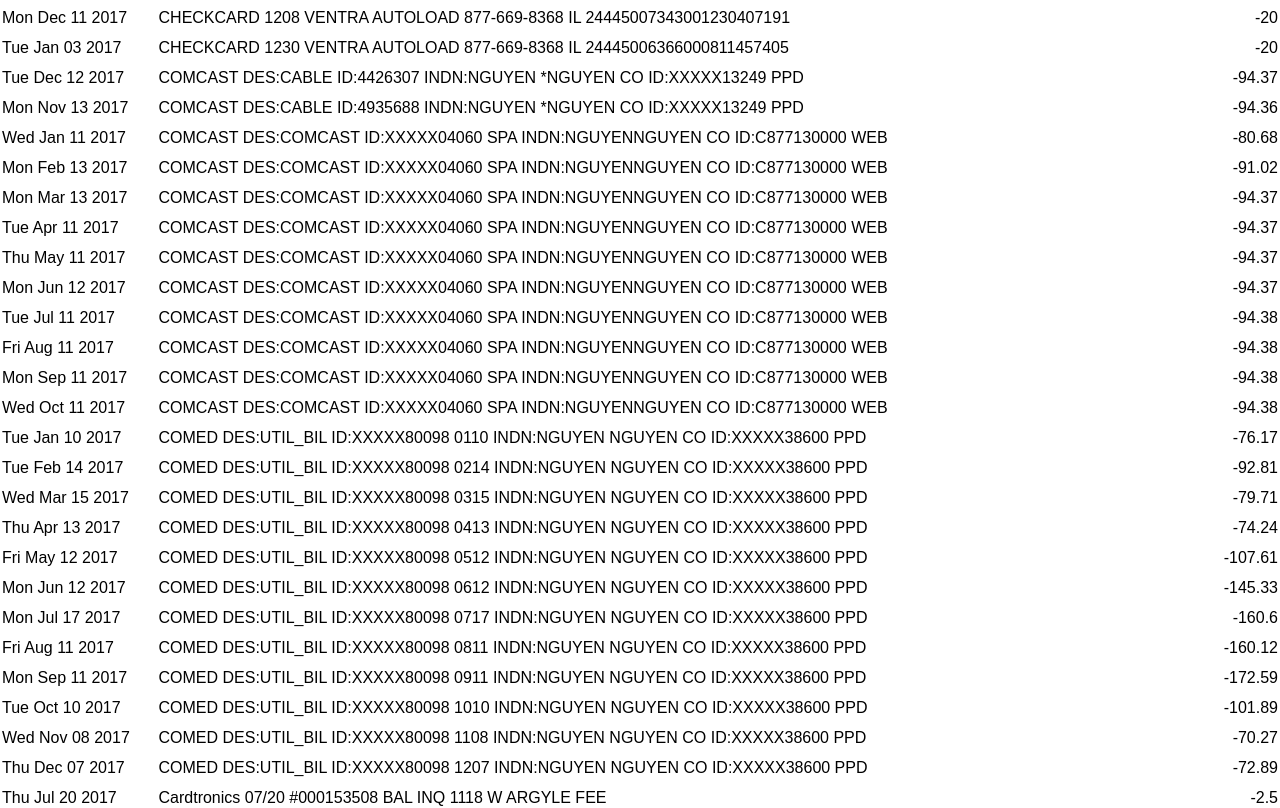
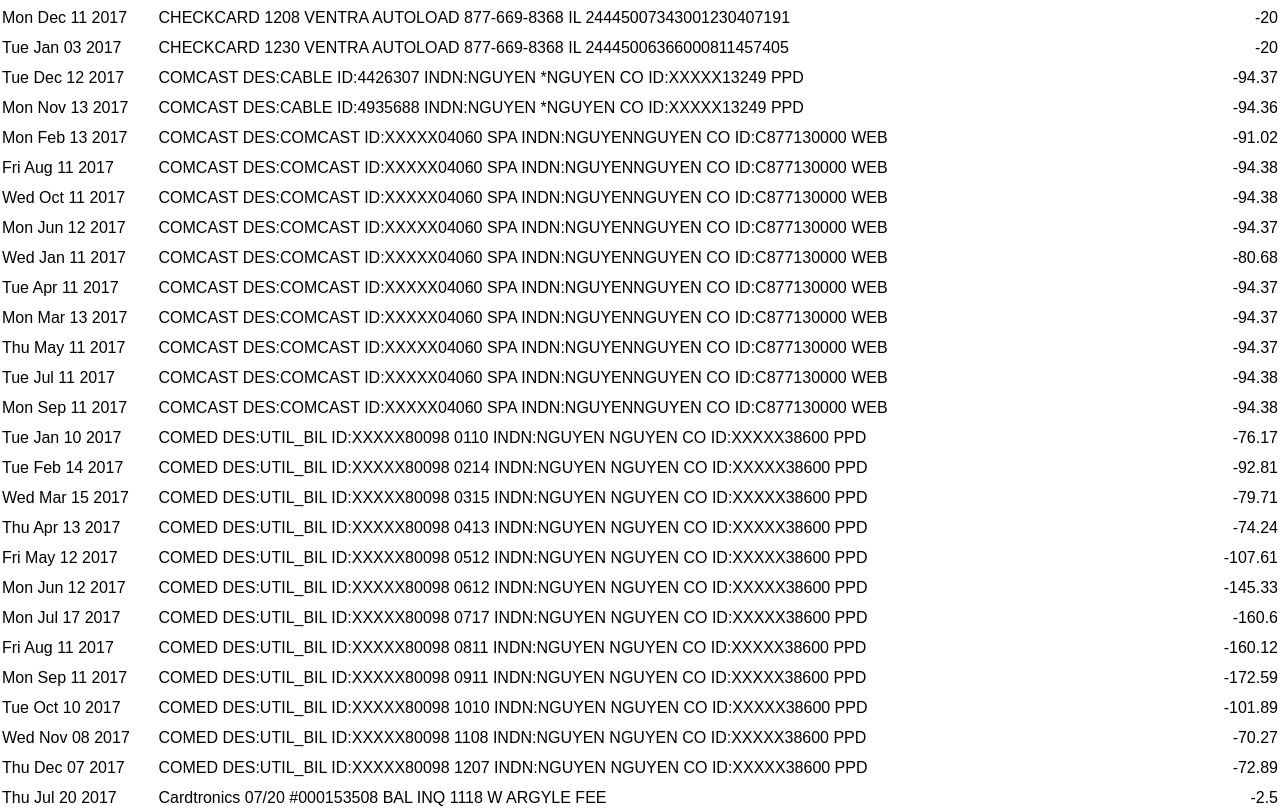
Before and after one commit to wenn/penny, a React (Create React App) app: page / in a window 1280 px wide. Shown: the part 2160-2968 px from the top of the page. Built offline with nearby package versions, Linux system fonts and the light colour scheme.

Commit message:
refactorin Spending, reduce dependency on record creation

```diff
--- a/src/components/App/App.js
+++ b/src/components/App/App.js
@@ -3,9 +3,9 @@ import React, { Component } from 'react';
 import logo from 'components/App/logo.svg';
 import 'components/App/App.css';
 
-import Statement from "components/App/Spendings/Fixture"
-import Spendings from 'components/App/Spendings/Spendings'
-import Spending from 'components/App/Spendings/Spending'
+import Statement from 'components/App/Spendings/Fixture';
+import Spendings from 'components/App/Spendings/Spendings';
+import Spending from 'components/App/Spendings/Spending';
 
 const fakeSpendings = Statement
   .split('\n')
--- a/src/components/App/Spendings/Record.js
+++ b/src/components/App/Spendings/Record.js
@@ -2,7 +2,7 @@ import React from 'react';
 
 function Record(props) {
   const spending = props.value;
-  const className = props.selected ? "selected" : ""
+  const className = spending.getSelected() ? "selected" : ""
 
   return (
     <tr
--- a/src/components/App/Spendings/Spending.js
+++ b/src/components/App/Spendings/Spending.js
@@ -1,7 +1,9 @@
-import Hashable from "utils/Hashable"
+import mixin from "utils/Mixin";
+import Selectable from "utils/Selectable";
+import Hashable from "utils/Hashable";
 
 class Spending
-  extends Hashable {
+  extends mixin(Hashable, Selectable) {
 
   static Enum = Object.freeze({
     DATETIME: "datetime",
@@ -28,4 +30,4 @@ class Spending
   }
 };
 
-export default Spending
+export default Spending;
--- a/src/components/App/Spendings/Spendings.js
+++ b/src/components/App/Spendings/Spendings.js
@@ -1,11 +1,7 @@
 import React, { Component } from 'react';
 
 import "components/App/Spendings/Spendings.css"
-import Sorter from "utils/Sorter"
-
-import Spending from "components/App/Spendings/Spending"
 import Table from "components/App/Spendings/Table"
-import Record from "components/App/Spendings/Record"
 
 class Spendings
   extends Component {
@@ -14,64 +10,42 @@ class Spendings
     super(props);
 
     this.state = {
-      sort: "+" + Spending.Enum.MERCHANT,
-      selected: {}
-    };
+      spendings: props
+        .value
+        .reduce((object, spending) =>
+          Object
+            .assign(object, { [spending.hashCode()]: spending }), {}),
+    }
   }
 
-  isSelected(spending) {
-    return spending.hashCode() in this.state.selected
+  toggleSelect(spending) {
+    const selected = spending.getSelected() ? false : true;
+    spending.setSelected(selected);
+
+    return spending;
   }
 
-  headerHandleClick(header) {
-    let current = this.state.sort;
-    let order = Sorter.toggleOrder(current.charAt(0));
+  handleSelect(spending) {
+    const spendings = Object.assign({}, this.state.spendings);
+    spendings[spending.hashCode()] = this.toggleSelect(spending);
+    this.setState({ spendings: spendings });
 
-    this.setState({
-      sort: order + header
-    });
-
-    return this.render();
-  }
-
-  recordHandleClick(spending) {
-    const hashCode = spending.hashCode();
-    const selected = this.state.selected;
-    let current = Object.assign({}, selected);
-
-    hashCode in current
-      ? delete current[hashCode]
-      : current[hashCode] = spending;
-
-    this.setState({ selected: current });
-  }
-
-  renderRecords(spendings) {
-    return spendings
-      .sort(Sorter.sort(this.state.sort))
-      .map(spending => {
-        const selected = this.isSelected(spending)
-
-        return (
-          <Record key={spending.hashCode()}
-            selected={selected}
-            value={spending}
-            onClick={() => this.recordHandleClick(spending)}
-          />
-        );
-      });
+    this.render();
   }
 
   render() {
-    let spendings = this.props.value.slice();
+    const spendings = Object.assign({}, this.state.spendings);
+    const value = Object
+      .keys(spendings)
+      .map(k => spendings[k]);
 
     return (
       <Table
-        records={this.renderRecords(spendings)}
-        onClick={column => this.headerHandleClick(column)}
+        value={value}
+        onSelect={record => this.handleSelect(record)}
       />
     );
   }
 }
 
-export default Spendings
+export default Spendings;
--- a/src/components/App/Spendings/Table.js
+++ b/src/components/App/Spendings/Table.js
@@ -1,8 +1,11 @@
 import React from 'react';
+import ReactDOM from 'react-dom';
+
+import Sorter from "utils/Sorter"
 
 import Spending from "components/App/Spendings/Spending"
 import Header from "components/App/Spendings/Header"
-import ReactDOM from 'react-dom';
+import Record from "components/App/Spendings/Record"
 
 class Coord {
   constructor(x, y) {
@@ -37,15 +40,30 @@ class Table
   constructor(props) {
     super(props);
 
-    this.state = { mouse: undefined };
+    this.state = {
+      mouse: undefined,
+      sort: "+" + Spending.Enum.MERCHANT
+    };
+
     [this.addEvents, this.removeEvents] = this.newEvents(this);
+  }
+
+  headerHandleClick(header) {
+    let current = this.state.sort;
+    let order = Sorter.toggleOrder(current.charAt(0));
+
+    this.setState({
+      sort: order + header
+    });
+
+    return this.render();
   }
 
   renderHeader(value, cls) {
     return (
       <Header
         value={value}
-        onClick={() => this.props.onClick(value)}
+        onClick={() => this.headerHandleClick(value)}
       />
     );
   }
@@ -76,6 +94,7 @@ class Table
 
   handleMouseMove(e) {
     e.preventDefault();
+
     const mouse = Object.assign({}, this.state.mouse);
     const end = new Coord(e.clientX, e.clientY);
     const topOffset = window.scrollY
@@ -104,22 +123,33 @@ class Table
     this.removeEvents();
   }
 
+  renderRecords(spendings) {
+    return spendings
+      .sort(Sorter.sort(this.state.sort))
+      .map(spending => {
+        return (
+          <Record key={spending.hashCode()}
+            value={spending}
+            onClick={() => this.props.onSelect(spending)}
+          />
+        );
+      });
+  }
+
   render() {
     return (
-      <table
-        onMouseDown={this.handleMouseDown.bind(this)}
-      >
+      <table onMouseDown={this.handleMouseDown.bind(this)}>
         <tbody>
           <tr>
             {this.renderHeader(Spending.Enum.DATETIME)}
             {this.renderHeader(Spending.Enum.MERCHANT)}
             {this.renderHeader(Spending.Enum.AMOUNT)}
           </tr>
-          {this.props.records}
+          {this.renderRecords(this.props.value)}
         </tbody>
       </table>
     );
   }
 }
 
-export default Table
+export default Table;
--- a/src/utils/Hashable.js
+++ b/src/utils/Hashable.js
@@ -1,4 +1,4 @@
-class Hashable {
+const Hashable = base => class extends base {
   _value = undefined;
 
   hashCode() {
--- /dev/null
+++ b/src/utils/Mixin.js
@@ -0,0 +1,7 @@
+function mixin(...mixins) {
+  return mixins.reduce((base, mixin) => {
+    return mixin(base);
+  }, class { });
+}
+
+export default mixin;
--- /dev/null
+++ b/src/utils/Selectable.js
@@ -0,0 +1,14 @@
+const Selectable = base => class extends base {
+
+  __selected = undefined;
+
+  setSelected(v) {
+    this.__selected = v;
+  }
+
+  getSelected() {
+    return this.__selected;
+  }
+}
+
+export default Selectable;
```
